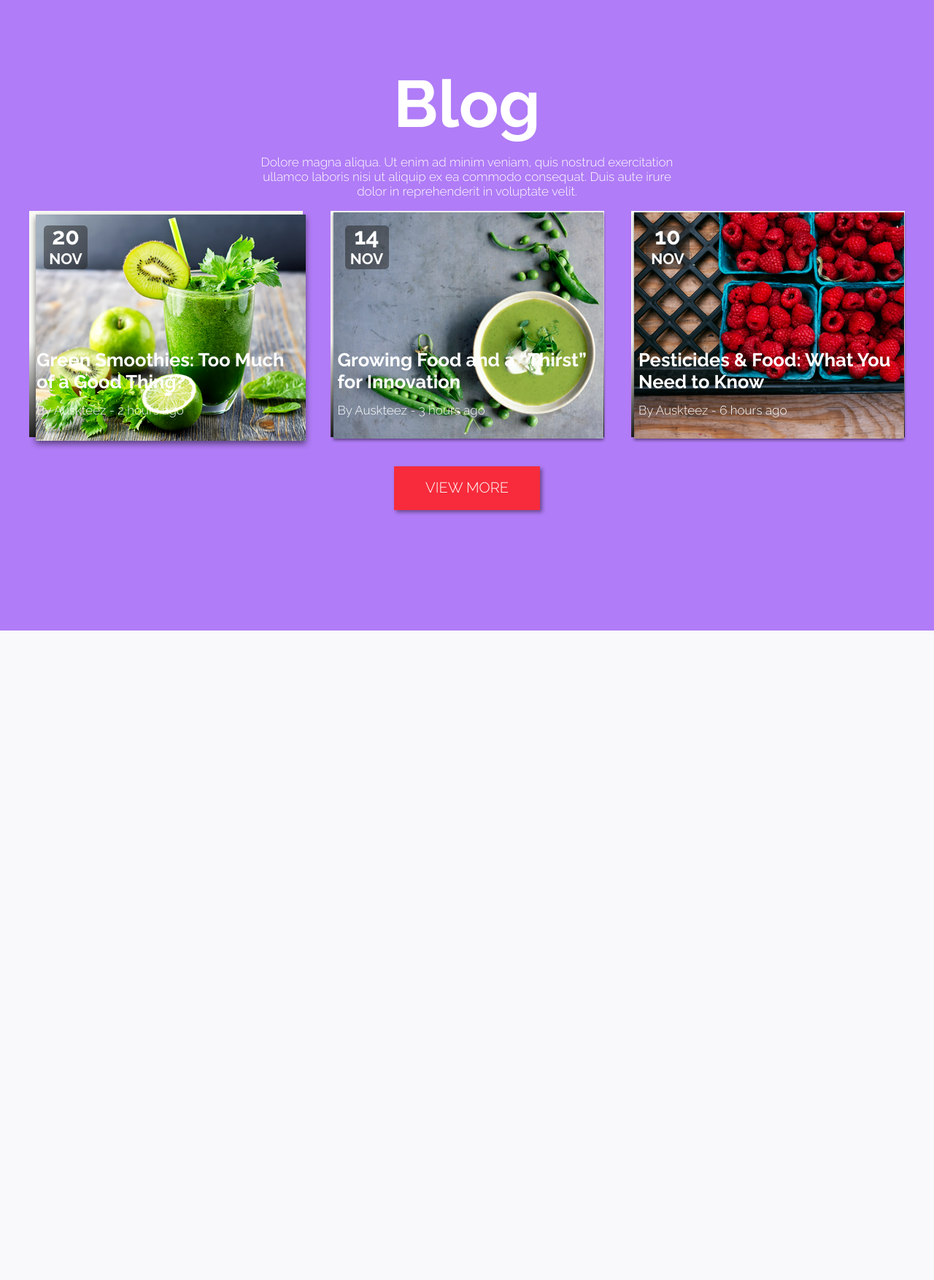
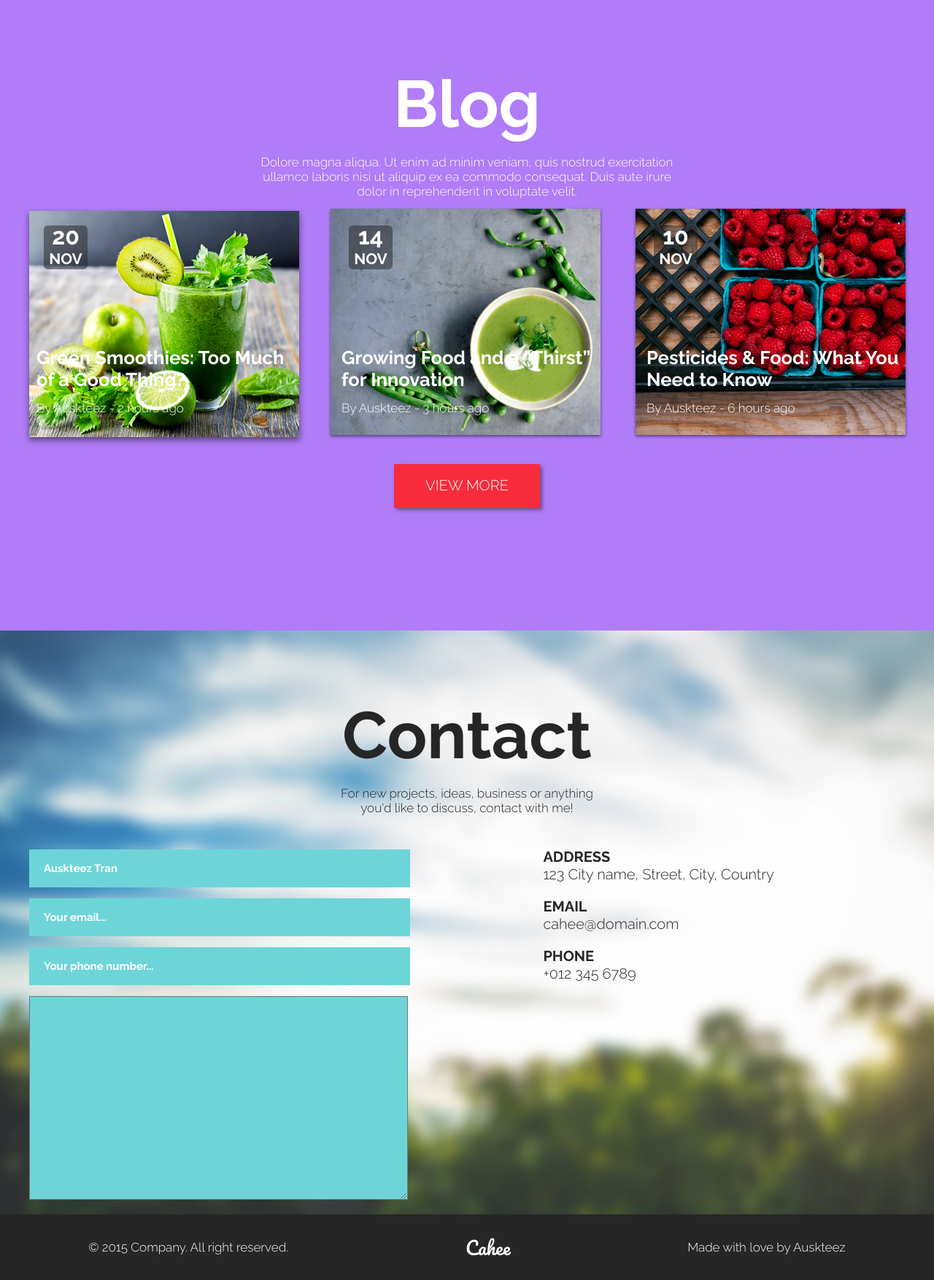
Before and after one commit to atolmachov/tolmachov, a PHP site: page /hw-17_Cahee/index.html in a window 1280 px wide. Shown: the part 4335-6089 px from the top of the page at 73% size. Before the commit the page ends 5199 px from the top, so only its background shows below. Run offline with PHP 8.4, Linux system fonts and the light colour scheme; style sheets or scripts are compiled from the project's sources.

Commit message:
Added lessons 19 - BEM

```diff
--- a/hw-17_Cahee/index.html
+++ b/hw-17_Cahee/index.html
@@ -144,8 +144,32 @@
             <div class="btn"><a href="#">VIEW MORE</a></div>
         </div>
     </div>
-
+    <section id="s6">
+        <div class="section-inner">
+            <h1>Contact</h1>
+            <p>For new projects, ideas, business or anything <br>
+                you'd like to discuss, contact with me!</p>
+            <form action="/">
+                <input type="text" name="address" placeholder="Auskteez Tran">
+                <input type="email" name="email" placeholder="Your email...">
+                <input type="tel" name="phone" placeholder="Your phone number...">
+                <textarea name="message" placeholder="Your message..."> </textarea>
+            </form>
+            <div class="contact">
+                <p><b>ADDRESS</b> <br>
+                    123 City name, Street, City, Country</p>
+                <p><b>EMAIL</b> <br>
+                    cahee@domain.com</p>
+                <p><b>PHONE</b> <br>
+                    +012 345 6789</p>
+            </div>
+        </div>
+    </section>
 </main>
-
+<footer>
+    <div>© 2015 Company. All right reserved.</div>
+    <div>Cahee</div>
+    <div>Made with love by Auskteez</div>
+</footer>
 </body>
 </html>
--- /dev/null
+++ b/hw-17_Cahee/main.css
@@ -0,0 +1,180 @@
+@import 'style.css';
+.s5 {
+  margin-top: 1542px;
+  height: 500px;
+  background: #ffffff url("img/bg5.jpg") no-repeat center;
+  padding: 1px;
+}
+.s5 h1 {
+  margin-top: 140px;
+  font-size: 40px;
+}
+.s5 input {
+  width: 545px;
+  height: 55px;
+  padding-left: 20px;
+}
+.s5 .btn {
+  display: inline-block;
+  background: #96b92c;
+  margin-left: 20px;
+  margin-top: 0;
+}
+
+#s5 {
+  height: 865px;
+  background: #b07cf7;
+}
+#s5 h1 {
+  color: #fff;
+  text-align: center;
+  font-size: 90px;
+  padding-top: 90px;
+  font-weight: 700;
+}
+#s5 p {
+  color: #fff;
+  text-align: center;
+}
+#s5 .row {
+  display: flex;
+  justify-content: space-between;
+}
+#s5 .row .img {
+  position: relative;
+  width: 364px;
+  height: 307px;
+  background: linear-gradient(to bottom, #ffffff, #000000);
+}
+#s5 .row .img div {
+  position: absolute;
+  background: url("img/bg6-date.png");
+  top: 20px;
+  left: 20px;
+  width: 60px;
+  height: 60px;
+  border-radius: 5px;
+  color: #fff;
+  font-size: 21px;
+  font-weight: 700;
+  text-align: center;
+}
+#s5 .row .img div span {
+  font-size: 32px;
+  text-align: center;
+  display: block;
+  margin-top: -4px;
+}
+#s5 .row .img img {
+  margin: -5px 0 0 -9px;
+}
+#s5 .row .img img:hover {
+  opacity: 0;
+}
+#s5 .row .img h2 {
+  color: #fff;
+  position: absolute;
+  bottom: 40px;
+  left: 10px;
+}
+#s5 .row .img p {
+  position: absolute;
+  bottom: 10px;
+  left: 10px;
+}
+#s5 .btn {
+  background: #f72b3b;
+  margin: 40px auto;
+}
+
+#s6 {
+  height: 100vh;
+  background: url("img/bg7.jpg") no-repeat;
+  background-size: cover;
+}
+#s6 h1 {
+  text-align: center;
+  font-size: 90px;
+  padding-top: 90px;
+  font-weight: 700;
+}
+#s6 p {
+  text-align: center;
+}
+#s6 form {
+  flex-direction: column;
+  width: 500px;
+  margin: 30px 0px;
+  display: inline-block;
+}
+#s6 form input {
+  font: 400 15px Raleway, sans-serif;
+  border: none;
+  color: #fff;
+  margin-bottom: 15px;
+  height: 50px;
+  padding-left: 20px;
+  background: #6dd5d8;
+  width: 500px;
+}
+#s6 form textarea {
+  font: 400 15px Raleway, sans-serif;
+  padding: 20px;
+  background: #6dd5d8;
+  width: 477px;
+  height: 237px;
+  color: #fff;
+}
+#s6 form :hover {
+  background: #00c4c4;
+}
+#s6 .contact {
+  display: inline-block;
+  margin-left: 200px;
+  vertical-align: top;
+  margin-top: 8px;
+}
+#s6 .contact p {
+  text-align: left;
+  font-size: 20px;
+}
+
+::-webkit-input-placeholder {
+  /* Chrome/Opera/Safari */
+  color: white;
+  font-weight: 700;
+}
+
+::-moz-placeholder {
+  /* Firefox 19+ */
+  color: white;
+  font-weight: 700;
+}
+
+:-ms-input-placeholder {
+  /* IE 10+ */
+  color: white;
+  font-weight: 700;
+}
+
+:-moz-placeholder {
+  /* Firefox 18- */
+  color: white;
+  font-weight: 700;
+}
+
+footer {
+  background: #262626;
+  height: 90px;
+  display: flex;
+  justify-content: space-between;
+  color: #fff;
+}
+footer div {
+  margin: auto;
+}
+footer div:nth-child(2) {
+  font: 400 25px "Pacifico", cursive;
+}
+
+/*# sourceMappingURL=main.css.map */
--- a/hw-17_Cahee/main.scss
+++ b/hw-17_Cahee/main.scss
@@ -1,4 +1,11 @@
 @import 'style.css';
+
+@mixin h1 {
+  text-align: center;
+  font-size: 90px;
+  padding-top: 90px;
+  font-weight: 700;
+}
 
 .s5 {
   margin-top: 1542px;
@@ -10,8 +17,9 @@
     font-size: 40px;
   }
   input {
-    width: 570px;
+    width: 545px;
     height: 55px;
+    padding-left:20px;
   }
   .btn {
     display: inline-block;
@@ -26,10 +34,7 @@
   background: #b07cf7;
   h1 {
     color: #fff;
-    text-align: center;
-    font-size: 90px;
-    padding-top: 90px;
-    font-weight: 700;
+    @include h1;
   }
   p {
     color: #fff;
@@ -40,11 +45,9 @@
     justify-content: space-between;
     .img {
       position: relative;
-      width: 375px;
-      height: 310px;
-      background: rgba(251, 251, 247, 1);
-      background: linear-gradient(to bottom, rgba(251, 251, 247, 1) 0%, rgba(251, 251, 247, 1) 58%, rgba(30, 30, 30, 1) 100%);
-      filter: progid:DXImageTransform.Microsoft.gradient(startColorstr='#fbfbf7', endColorstr='#1e1e1e', GradientType=0);
+      width: 364px;
+      height: 307px;
+      background: linear-gradient(to bottom, #ffffff, #000000) ;
       div {
         position: absolute;
         background: url("img/bg6-date.png");
@@ -65,11 +68,9 @@
         }
       }
       img {
-        //background-size: contain;
-        //position: absolute;
-        //margin: auto;
+        margin: -5px 0 0 -9px;
         &:hover {
-          opacity: 0;
+          opacity:0;
         }
       }
       h2 {
@@ -90,3 +91,85 @@
     margin: 40px auto;
   }
 }
+
+#s6 {
+  height: 100vh;
+  background: url("img/bg7.jpg") no-repeat;
+  background-size: cover;
+  h1 {
+    @include h1;
+  }
+  p {
+    text-align: center;
+  }
+  form {
+    flex-direction: column;
+    width: 500px;
+    margin: 30px 0px;
+    display: inline-block;
+    input {
+      font: 400 15px Raleway, sans-serif;
+      border: none;
+      color: #fff;
+      margin-bottom: 15px;
+      height: 50px;
+      padding-left: 20px;
+      background: #6dd5d8;
+      width: 500px;
+    }
+    textarea {
+      font: 400 15px Raleway, sans-serif;
+      padding: 20px;
+      background: #6dd5d8;
+      width: 477px;
+      height: 237px;
+      color: #fff;
+
+    }
+    & :hover {
+      background: #00c4c4;
+    }
+  }
+  .contact {
+    display: inline-block;
+    margin-left: 200px;
+    vertical-align: top;
+    margin-top: 8px;
+    p {
+      text-align: left;
+      font-size: 20px;
+    }
+  }
+}
+
+//--- Стили для placeholder  ---//
+::-webkit-input-placeholder { /* Chrome/Opera/Safari */
+  color: white;
+  font-weight:700;
+}
+::-moz-placeholder { /* Firefox 19+ */
+  color: white;
+  font-weight:700;
+}
+:-ms-input-placeholder { /* IE 10+ */
+  color: white;
+  font-weight:700;
+}
+:-moz-placeholder { /* Firefox 18- */
+  color: white;
+  font-weight:700;
+}
+
+footer {
+  background: #262626;
+  height: 90px;
+  display: flex;
+  justify-content: space-between;
+  color: #fff;
+  div {
+    margin:auto;
+  }
+  div:nth-child(2) {
+    font: 400 25px 'Pacifico', cursive;
+  }
+}
--- a/lesson-17_design-lab/index.html
+++ b/lesson-17_design-lab/index.html
@@ -143,5 +143,10 @@
     <span>© 2014. All Rights Reserved Ellipsis.com</span>
 </footer>
 <script src="svg4everybody.min.js"></script>
+
+<div class="wrapper">
+    <div></div>
+</div>
+
 </body>
 </html>
```
Also changed, not shown: lesson-17_design-lab/main.css (+35 -0 lines), lesson-17_design-lab/main.scss (+35 -0 lines), lesson-19_bem/index.html (added, +31 -0 lines), lesson-19_bem/main.scss (added, +67 -0 lines), 1 other file.
